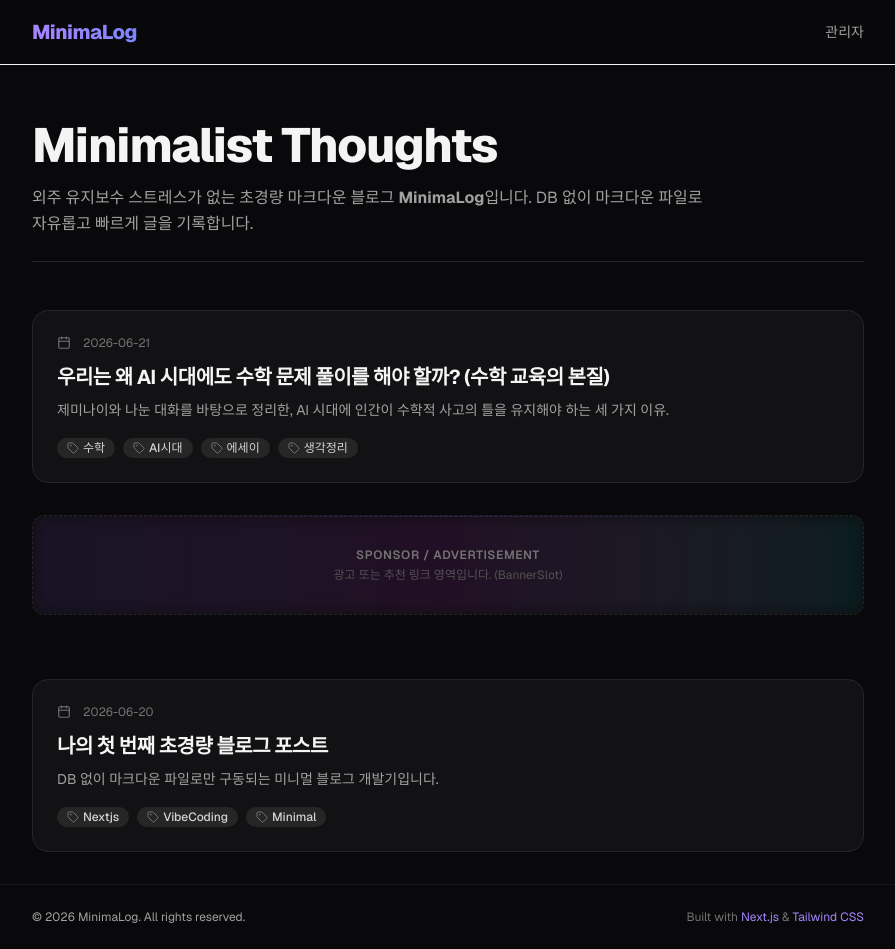
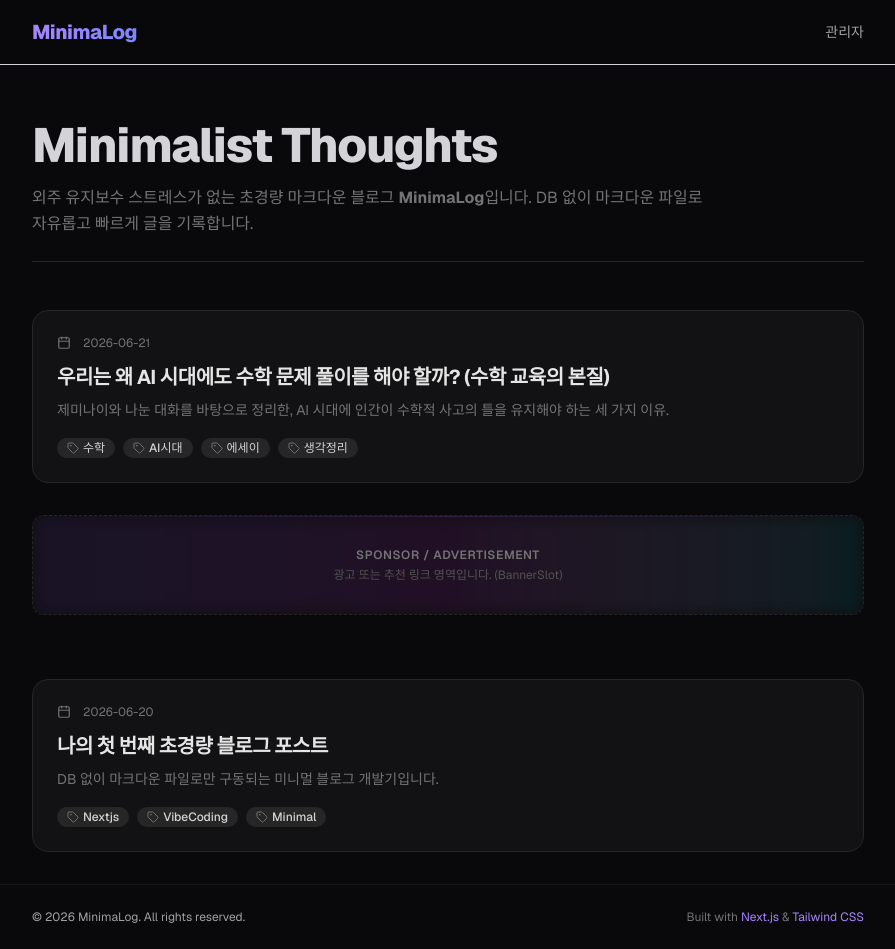
Before and after one commit to saigonkim/minimal-blog, a Next.js app: page / in a window 1280 px wide. Shown: the whole page, without its empty margins (192-1087 px from the left). Built offline with nearby package versions, Linux system fonts and the light colour scheme.

Commit message:
style: Dampen text brightness for eyes comfort

```diff
--- a/app/globals.css
+++ b/app/globals.css
@@ -3,7 +3,7 @@
 
 :root {
   --background: #09090b;
-  --foreground: #f4f4f5;
+  --foreground: #d4d4d8;
   --card-background: #18181b;
   --card-border: #222225;
   --primary: #a78bfa; /* Violet 400 */
--- a/app/page.tsx
+++ b/app/page.tsx
@@ -15,7 +15,7 @@ export default function Home() {
         <h1 className="text-4xl font-extrabold tracking-tight sm:text-5xl">
           Minimalist Thoughts
         </h1>
-        <p className="mt-4 text-base text-neutral-400 max-w-2xl leading-relaxed">
+        <p className="mt-4 text-base text-neutral-500 max-w-2xl leading-relaxed">
           외주 유지보수 스트레스가 없는 초경량 마크다운 블로그 <strong>MinimaLog</strong>입니다.
           DB 없이 마크다운 파일로 자유롭고 빠르게 글을 기록합니다.
         </p>
@@ -24,7 +24,7 @@ export default function Home() {
       {/* 포스트가 없는 경우 */}
       {posts.length === 0 ? (
         <div className="text-center py-20 border border-dashed border-neutral-800 rounded-2xl">
-          <p className="text-neutral-400">등록된 포스트가 없습니다.</p>
+          <p className="text-neutral-500">등록된 포스트가 없습니다.</p>
           <Link
             href="/admin/write"
             className="mt-4 inline-flex items-center text-sm font-semibold text-violet-400 hover:underline"
@@ -44,14 +44,14 @@ export default function Home() {
                   <time dateTime={post.date}>{post.date}</time>
                 </div>
 
-                <h2 className="mt-3 text-xl font-bold tracking-tight text-neutral-100 group-hover:text-violet-400 transition-colors">
+                <h2 className="mt-3 text-xl font-bold tracking-tight text-neutral-200 group-hover:text-violet-400 transition-colors">
                   <Link href={`/posts/${post.slug}`}>
                     <span className="absolute inset-0 rounded-2xl" />
                     {post.title}
                   </Link>
                 </h2>
 
-                <p className="mt-2 text-sm leading-relaxed text-neutral-400 line-clamp-2">
+                <p className="mt-2 text-sm leading-relaxed text-neutral-500 line-clamp-2">
                   {post.description || '이 포스트의 요약 설명이 없습니다.'}
                 </p>
 
--- a/components/MarkdownRenderer.tsx
+++ b/components/MarkdownRenderer.tsx
@@ -20,7 +20,7 @@ export default function MarkdownRenderer({ content }: MarkdownRendererProps) {
       className="prose prose-neutral prose-invert max-w-none
         prose-headings:font-bold
         prose-h1:text-3xl prose-h2:text-2xl prose-h3:text-xl
-        prose-p:leading-relaxed prose-p:text-neutral-300
+        prose-p:leading-relaxed prose-p:text-neutral-400
         prose-a:text-violet-400 prose-a:no-underline hover:prose-a:underline
         prose-img:rounded-2xl prose-img:shadow-md
         prose-pre:bg-neutral-900 prose-pre:border prose-pre:border-neutral-800 prose-pre:rounded-xl
```
